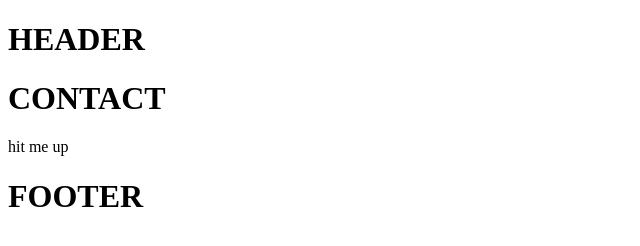
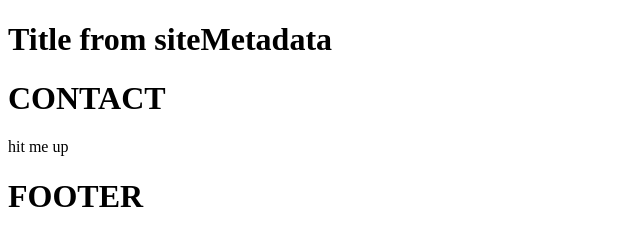
Before and after one commit to MrT3313/Mr.T, a Gatsby site in the folder gatsby_hello_world/: page /contact in a window 1280 px wide. Shown: the whole page, without its empty margins (0-640 px from the left). Built offline with nearby package versions, Linux system fonts and the light colour scheme; Gatsby itself is replaced by a stand-in of ours.

Commit message:
rendering siteMetadata

```diff
--- a/gatsby_hello_world/src/components/header.js
+++ b/gatsby_hello_world/src/components/header.js
@@ -1,10 +1,24 @@
 // IMPORTS
 import React from 'react'
+import { graphql, useStaticQuery } from 'gatsby'
 
 const Header = () => {
+
+    const data = useStaticQuery(graphql`
+        query {
+            site {
+                siteMetadata {
+                    title
+                }
+            }
+        }
+    `)
+
     return (
         <div>
-            <h1>HEADER</h1>
+            <h1>
+                {data.site.siteMetadata.title}
+            </h1>
 
         </div>
     )
```
